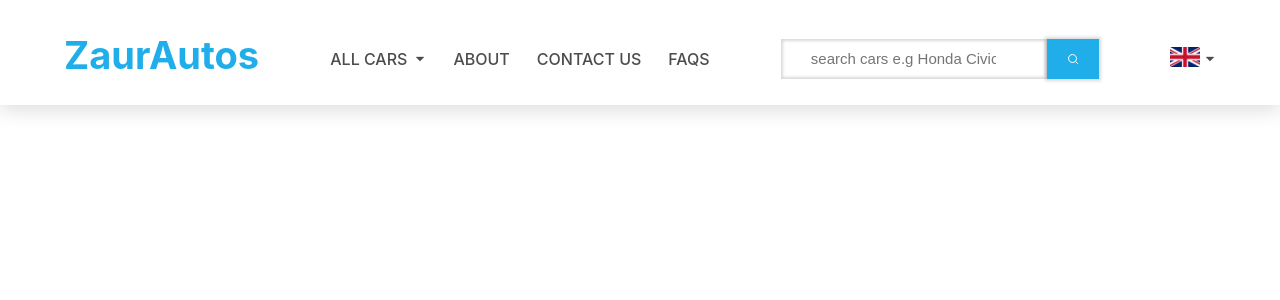
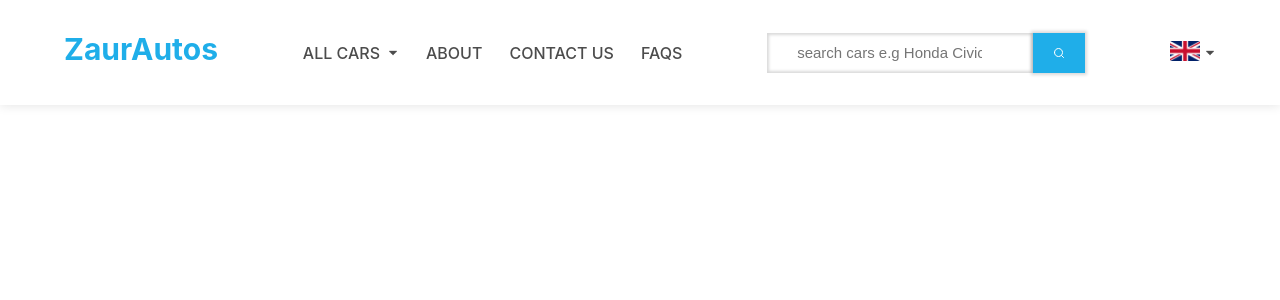
Before and after one commit to elpah/autosnl, a React (Create React App) app in the folder frontend/: page / in a window 1280 px wide. Shown: the top 300 px of the page. Built offline with nearby package versions, Linux system fonts and the light colour scheme.

Commit message:
minor changes on desktop nav

```diff
--- a/frontend/src/components/navbar/desktop/desktop-nav.module.scss
+++ b/frontend/src/components/navbar/desktop/desktop-nav.module.scss
@@ -7,7 +7,7 @@
     justify-content: center;
     width: 100%;
     height: 70px;
-    box-shadow: 0px 4px 20px 0px rgba(0, 0, 0, 0.15);
+    box-shadow: 0px 1px 10px 0px rgba(0, 0, 0, 0.1);
     nav {
       width: 90%;
       max-width: 1700px;
@@ -16,6 +16,7 @@
       flex-direction: row;
       justify-content: space-between;
       .logo_container {
+        cursor: pointer;
         .logo_text {
           color: #1faee9;
           font-size: 15px;
@@ -42,6 +43,7 @@
           .all_cars_container {
             position: relative;
             .all_cars {
+              cursor: pointer;
               display: flex;
               align-items: center;
               gap: 5px;
@@ -104,6 +106,7 @@
             }
           }
           .list_item {
+            cursor: pointer;
             color: #4c4c4c;
             font-size: 10px;
             font-style: normal;
@@ -152,6 +155,7 @@
         align-items: center;
         position: relative;
         .language_select_image {
+          cursor: pointer;
           display: flex;
           align-items: center;
           gap: 4px;
@@ -290,7 +294,7 @@
     nav {
       .logo_container {
         .logo_text {
-          font-size: 38px;
+          font-size: 30px;
           padding-bottom: 8px;
         }
       }
--- /dev/null
+++ b/frontend/src/context/GlobalContext.ts
@@ -0,0 +1,149 @@
+// import { type ICartItem } from 'interfaces/ICartItem';
+// import { type IInvestment } from 'interfaces/IInvestment';
+// import { type IWithdrawal } from 'interfaces/IWithdrawal';
+// import { type TokenState } from 'interfaces/TokenState';
+import { createContext } from "react";
+
+export interface IPortfolio {
+  //   numberOfInvestments: number;
+  //   totalInvestedValue: number;
+  //   totalCurrentValue: number;
+  //   performance: number;
+  //   performancePercentage: number;
+  //   averageRiskProfile: number;
+}
+
+export interface IGlobalContext {
+  //   shoppingCartItems: ICartItem[];
+  //   setShoppingCartItems: (shoppingCartItems: ICartItem[]) => void;
+  //   withdrawInvestment: IWithdrawal;
+  //   setWithdrawInvestment: (investment: IWithdrawal) => void;
+  //   showShoppingCart: boolean;
+  //   setShowShoppingCart: (show: boolean) => void;
+  //   showQuestionMarkPopup: boolean;
+  //   setShowQuestionMarkPopup: (show: boolean) => void;
+  //   showProfilePopup: boolean;
+  //   setShowProfilePopup: (show: boolean) => void;
+  //   showSelectProfilePopup: boolean;
+  //   setShowSelectProfilePopup: (show: boolean) => void;
+  //   showFundWalletPopup: boolean;
+  //   setShowFundWalletPopup: (show: boolean) => void;
+  //   showMoneriumNotAuthedPopup: boolean;
+  //   setShowMoneriumNotAuthedPopup: (show: boolean) => void;
+  //   showRetrieveFromWalletPopup: boolean;
+  //   setShowRetrieveFromWalletPopup: (show: boolean) => void;
+  //   showSelectLanguage: boolean;
+  //   setShowSelectLanguage: (show: boolean) => void;
+  //   showCheckout: boolean;
+  //   setShowCheckout: (show: boolean) => void;
+  //   showWithdraw: boolean;
+  //   setShowWithdraw: (show: boolean) => void;
+  //   expandShoppingCart: boolean;
+  //   setExpandShoppingCart: (show: boolean) => void;
+  //   portfolio: IPortfolio;
+  //   setPortfolio: (portfolio: IPortfolio) => void;
+  //   addToPortfolio: (shoppingCartItems: ICartItem[]) => void;
+  //   tokenState: TokenState;
+  //   setTokenState: (tokenState: TokenState) => void;
+  //   balance: number;
+  //   setBalance: (balance: number) => void;
+  //   account: string;
+  //   setAccount: (account: string) => void;
+  //   showGuidedTour: boolean;
+  //   setShowGuidedTour: (show: boolean) => void;
+  //   tourSteps: any[];
+  //   setTourSteps: (steps: any[]) => void;
+  //   showLogout: boolean;
+  //   setShowLogout: (show: boolean) => void;
+  //   startedGuidedTour: boolean;
+  //   setStartedGuidedTour: (show: boolean) => void;
+  //   selectedProfile: number;
+  //   setSelectedProfile: (selectedProfile: number) => void;
+  //   showShareFeedbackPopup: boolean;
+  //   setShowShareFeedbackPopup: (show: boolean) => void;
+  //   showCurrencySwitchPopup: boolean;
+  //   showShareFeedbackForm: boolean;
+  //   setShowShareFeedbackForm: (show: boolean) => void;
+  //   setShowCurrencySwitchPopup: (show: boolean) => void;
+  //   currency: number;
+  //   setCurrency: (currency: number) => void;
+  //   displayBalance: number;
+  //   setDisplayBalance: (displayBalance: number) => void;
+  //   displayInvestedValue: number;
+  //   setDisplayInvestedValue: (displayInvestedValue: number) => void;
+  //   displayPerformance: number;
+  //   setDisplayPerformance: (displayPerformance: number) => void;
+}
+
+export const GLobalContext = createContext<IGlobalContext>({
+  //   shoppingCartItems: [],
+  //   setShoppingCartItems: async (shoppingCartItems: ICartItem[]) => {},
+  //   withdrawInvestment: {
+  //     investment: undefined,
+  //     withdrawAmount: 0,
+  //   },
+  //   setWithdrawInvestment: async (investment: IWithdrawal) => {},
+  //   showShoppingCart: false,
+  //   setShowShoppingCart: async (show: boolean) => {},
+  //   showQuestionMarkPopup: false,
+  //   setShowQuestionMarkPopup: (show: boolean) => {},
+  //   showProfilePopup: false,
+  //   setShowProfilePopup: (show: boolean) => {},
+  //   showSelectProfilePopup: false,
+  //   setShowSelectProfilePopup: (show: boolean) => {},
+  //   showFundWalletPopup: false,
+  //   setShowFundWalletPopup: (show: boolean) => {},
+  //   showMoneriumNotAuthedPopup: false,
+  //   setShowMoneriumNotAuthedPopup: (show: boolean) => {},
+  //   showRetrieveFromWalletPopup: false,
+  //   setShowRetrieveFromWalletPopup: (show: boolean) => {},
+  //   showCurrencySwitchPopup: false,
+  //   setShowCurrencySwitchPopup: (show: boolean) => {},
+  //   showSelectLanguage: false,
+  //   setShowSelectLanguage: (show: boolean) => {},
+  //   showCheckout: false,
+  //   setShowCheckout: async (show: boolean) => {},
+  //   showWithdraw: false,
+  //   setShowWithdraw: async (show: boolean) => {},
+  //   expandShoppingCart: false,
+  //   setExpandShoppingCart: (show: boolean) => {},
+  //   portfolio: {
+  //     numberOfInvestments: 0,
+  //     totalInvestedValue: 0,
+  //     totalCurrentValue: 0,
+  //     performance: 0,
+  //     performancePercentage: 0,
+  //     averageRiskProfile: 0,
+  //     investments: [],
+  //   },
+  //   setPortfolio: (portfolio: IPortfolio) => {},
+  //   addToPortfolio: async (shoppingCartItems: ICartItem[]) => {},
+  //   tokenState: {},
+  //   setTokenState: (tokenState: TokenState) => {},
+  //   balance: 0,
+  //   setBalance: (balance: number) => {},
+  //   account: "",
+  //   setAccount: (account: string) => {},
+  //   showGuidedTour: false,
+  //   setShowGuidedTour: (show: boolean) => {},
+  //   tourSteps: [],
+  //   setTourSteps: (steps: any[]) => {},
+  //   showLogout: false,
+  //   setShowLogout: (show: boolean) => {},
+  //   startedGuidedTour: false,
+  //   setStartedGuidedTour: (show: boolean) => {},
+  //   selectedProfile: 0,
+  //   setSelectedProfile: (selectedProfile: number) => {},
+  //   showShareFeedbackPopup: false,
+  //   setShowShareFeedbackPopup: (show: boolean) => {},
+  //   showShareFeedbackForm: false,
+  //   setShowShareFeedbackForm: (show: boolean) => {},
+  //   currency: 0,
+  //   setCurrency: (currency: number) => {},
+  //   displayBalance: 0,
+  //   setDisplayBalance(displayBalance: number) {},
+  //   displayInvestedValue: 0,
+  //   setDisplayInvestedValue: (displayBalance: number) => {},
+  //   displayPerformance: 0,
+  //   setDisplayPerformance: (displayPerformance: number) => {},
+});
```
